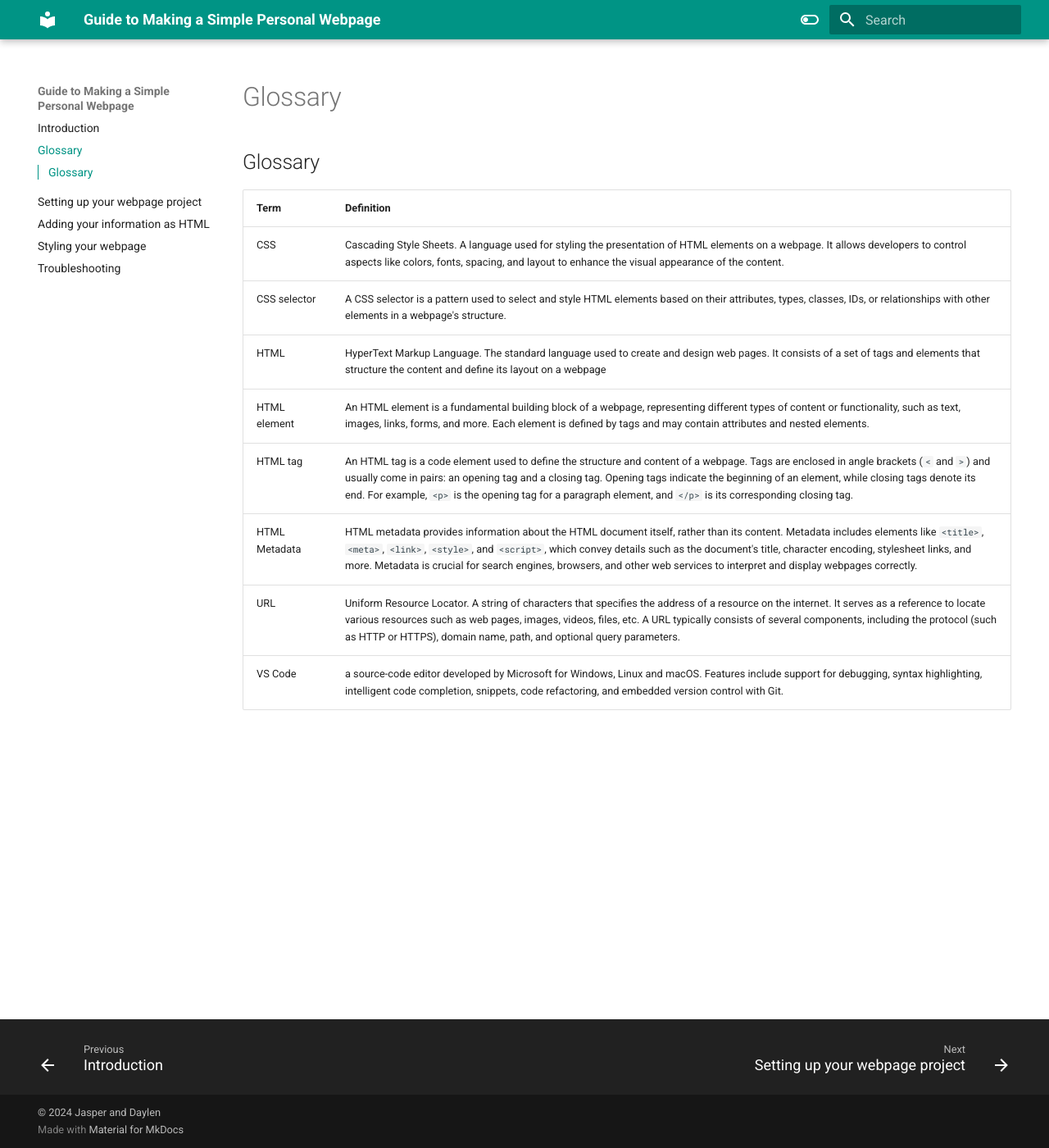
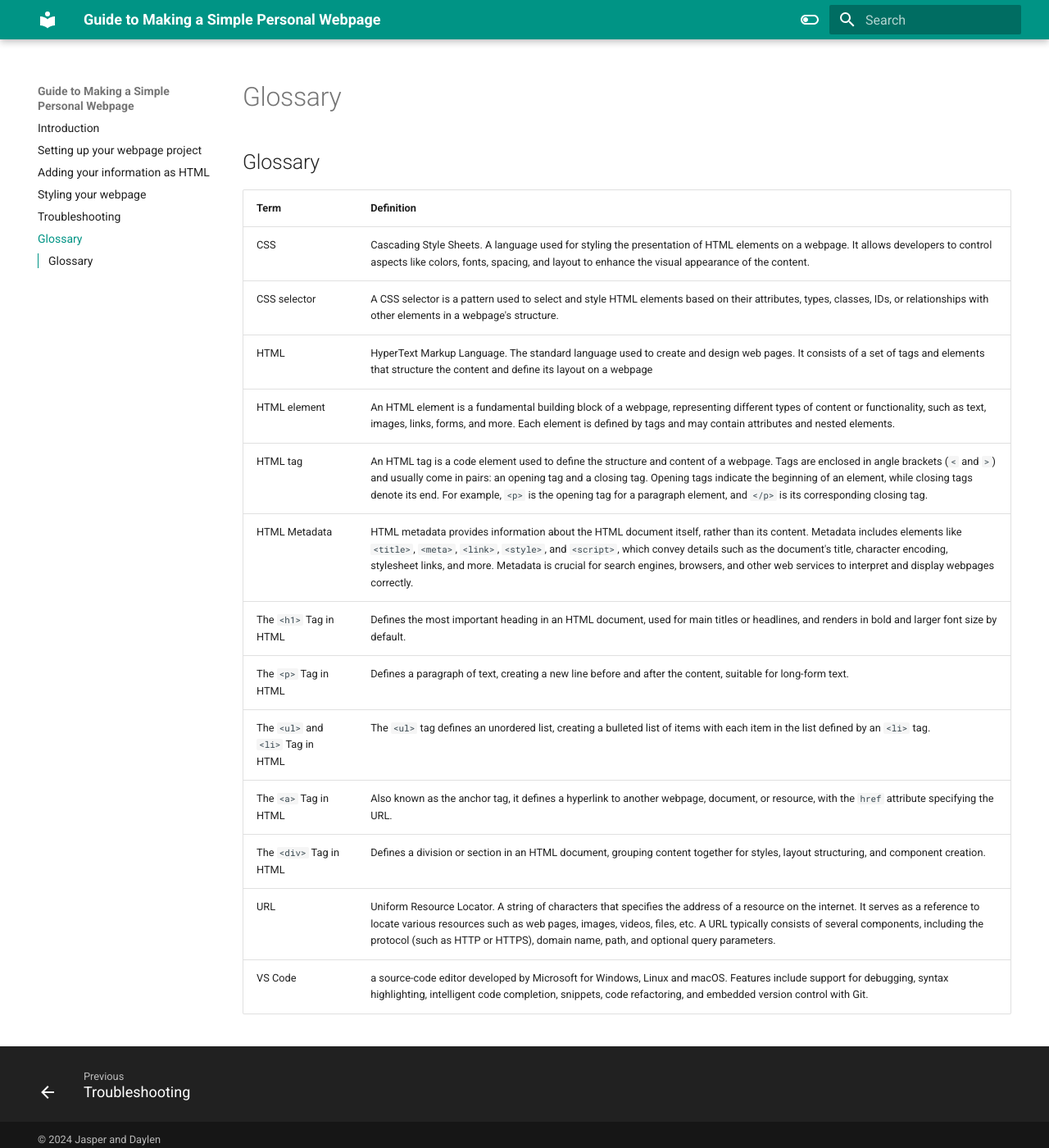
Before and after one commit to jasper-th-wang/Basic_Webpage_Guide, an MkDocs documentation site: the page built from docs/glossary.md, in a window 1280 px wide and 1400 px high. Shown: the whole window at 82% size. Built offline with MkDocs 1.6.1 and Material for MkDocs 9.7.7, drawn with Linux system fonts in a browser that asks for light colours.

Commit message:
standardize file text style

```diff
--- a/docs/glossary.md
+++ b/docs/glossary.md
@@ -1,12 +1,17 @@
 ## Glossary
 
-|  Term      　         | Definition   　 |
-|-----------------------|----------------|
-| CSS | Cascading Style Sheets. A language used for styling the presentation of HTML elements on a webpage. It allows developers to control aspects like colors, fonts, spacing, and layout to enhance the visual appearance of the content.
-| CSS selector | A CSS selector is a pattern used to select and style HTML elements based on their attributes, types, classes, IDs, or relationships with other elements in a webpage's structure.
-| HTML | HyperText Markup Language. The standard language used to create and design web pages. It consists of a set of tags and elements that structure the content and define its layout on a webpage
-| HTML element | An HTML element is a fundamental building block of a webpage, representing different types of content or functionality, such as text, images, links, forms, and more. Each element is defined by tags and may contain attributes and nested elements.
-| HTML tag | An HTML tag is a code element used to define the structure and content of a webpage. Tags are enclosed in angle brackets (`<` and `>`) and usually come in pairs: an opening tag and a closing tag. Opening tags indicate the beginning of an element, while closing tags denote its end. For example, `<p>` is the opening tag for a paragraph element, and `</p>` is its corresponding closing tag.
-| HTML Metadata | HTML metadata provides information about the HTML document itself, rather than its content. Metadata includes elements like `<title>`, `<meta>`, `<link>`, `<style>`, and `<script>`, which convey details such as the document's title, character encoding, stylesheet links, and more. Metadata is crucial for search engines, browsers, and other web services to interpret and display webpages correctly.
-| URL | Uniform Resource Locator. A string of characters that specifies the address of a resource on the internet. It serves as a reference to locate various resources such as web pages, images, videos, files, etc. A URL typically consists of several components, including the protocol (such as HTTP or HTTPS), domain name, path, and optional query parameters.
-| VS Code | a source-code editor developed by Microsoft for Windows, Linux and macOS. Features include support for debugging, syntax highlighting, intelligent code completion, snippets, code refactoring, and embedded version control with Git.
+| Term      　                       | Definition   　                                                                                                                                                                                                                                                                                                                                                                                                 |
+|-----------------------------------|----------------------------------------------------------------------------------------------------------------------------------------------------------------------------------------------------------------------------------------------------------------------------------------------------------------------------------------------------------------------------------------------------------------|
+| CSS                               | Cascading Style Sheets. A language used for styling the presentation of HTML elements on a webpage. It allows developers to control aspects like colors, fonts, spacing, and layout to enhance the visual appearance of the content.                                                                                                                                                                           |
+| CSS selector                      | A CSS selector is a pattern used to select and style HTML elements based on their attributes, types, classes, IDs, or relationships with other elements in a webpage's structure.                                                                                                                                                                                                                              |
+| HTML                              | HyperText Markup Language. The standard language used to create and design web pages. It consists of a set of tags and elements that structure the content and define its layout on a webpage                                                                                                                                                                                                                  |
+| HTML element                      | An HTML element is a fundamental building block of a webpage, representing different types of content or functionality, such as text, images, links, forms, and more. Each element is defined by tags and may contain attributes and nested elements.                                                                                                                                                          |
+| HTML tag                          | An HTML tag is a code element used to define the structure and content of a webpage. Tags are enclosed in angle brackets (`<` and `>`) and usually come in pairs: an opening tag and a closing tag. Opening tags indicate the beginning of an element, while closing tags denote its end. For example, `<p>` is the opening tag for a paragraph element, and `</p>` is its corresponding closing tag.          |
+| HTML Metadata                     | HTML metadata provides information about the HTML document itself, rather than its content. Metadata includes elements like `<title>`, `<meta>`, `<link>`, `<style>`, and `<script>`, which convey details such as the document's title, character encoding, stylesheet links, and more. Metadata is crucial for search engines, browsers, and other web services to interpret and display webpages correctly. |
+| The `<h1>` Tag in HTML            | Defines the most important heading in an HTML document, used for main titles or headlines, and renders in bold and larger font size by default.                                                                                                                                                                                                                                                                |
+| The `<p>` Tag in HTML             | Defines a paragraph of text, creating a new line before and after the content, suitable for long-form text.                                                                                                                                                                                                                                                                                                    |
+| The `<ul>` and `<li>` Tag in HTML | The `<ul>` tag defines an unordered list, creating a bulleted list of items with each item in the list defined by an `<li>` tag.                                                                                                                                                                                                                                                                               |
+| The `<a>` Tag in HTML             | Also known as the anchor tag, it defines a hyperlink to another webpage, document, or resource, with the `href` attribute specifying the URL.                                                                                                                                                                                                                                                                  |
+| The `<div>` Tag in HTML           | Defines a division or section in an HTML document, grouping content together for styles, layout structuring, and component creation.                                                                                                                                                                                                                                                                           |
+| URL                               | Uniform Resource Locator. A string of characters that specifies the address of a resource on the internet. It serves as a reference to locate various resources such as web pages, images, videos, files, etc. A URL typically consists of several components, including the protocol (such as HTTP or HTTPS), domain name, path, and optional query parameters.                                               |
+| VS Code                           | a source-code editor developed by Microsoft for Windows, Linux and macOS. Features include support for debugging, syntax highlighting, intelligent code completion, snippets, code refactoring, and embedded version control with Git.                                                                                                                                                                         |
--- a/mkdocs.yml
+++ b/mkdocs.yml
@@ -29,6 +29,14 @@ theme:
       primary: teal
       accent: lime
 
+nav:
+  - Introduction: index.md
+  - Setting up your webpage project: task1.md
+  - Adding your information as HTML: task2.md
+  - Styling your webpage: task3.md
+  - Troubleshooting: troubleshooting.md
+  - Glossary: glossary.md
+
 markdown_extensions:
   -  toc:
       permalink: true
```
Also changed, not shown: docs/task1.md (+6 -6 lines), docs/task2.md (+1 -1 lines), docs/task3.md (+0 -2 lines).
